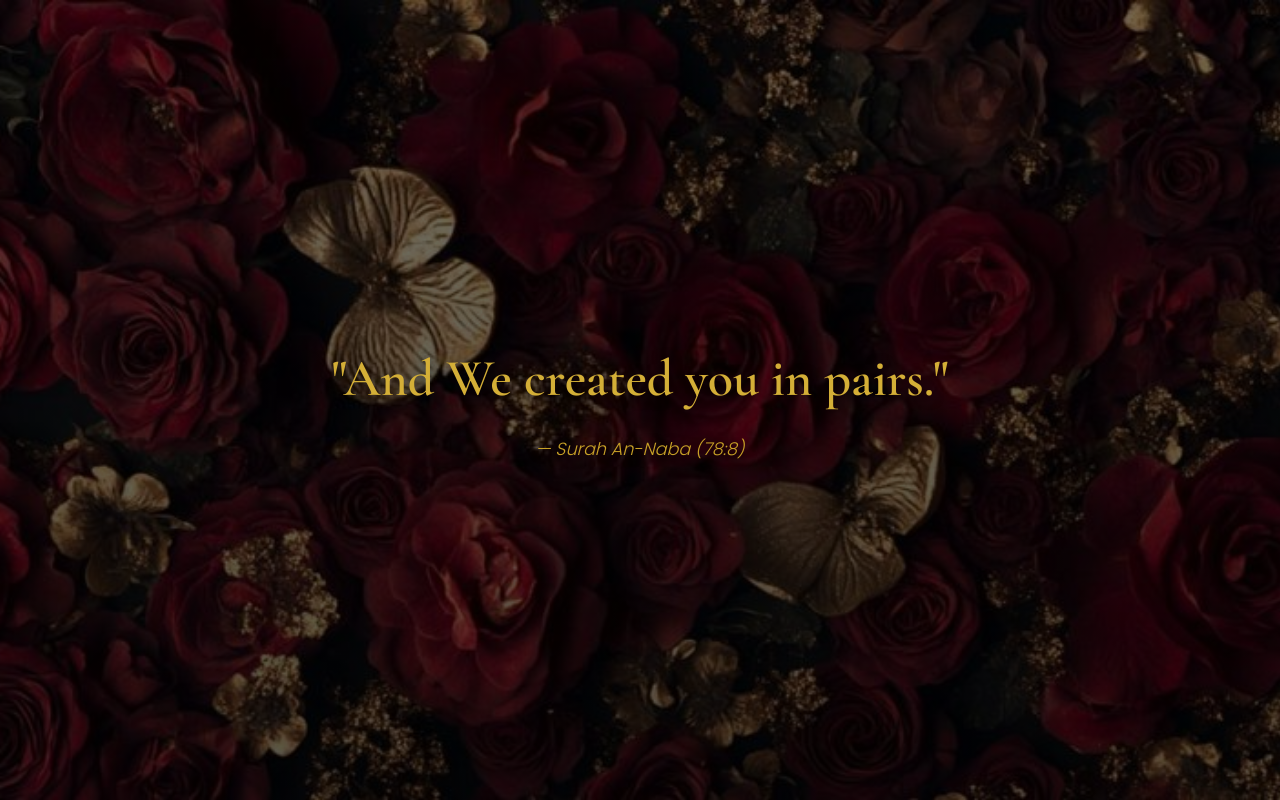
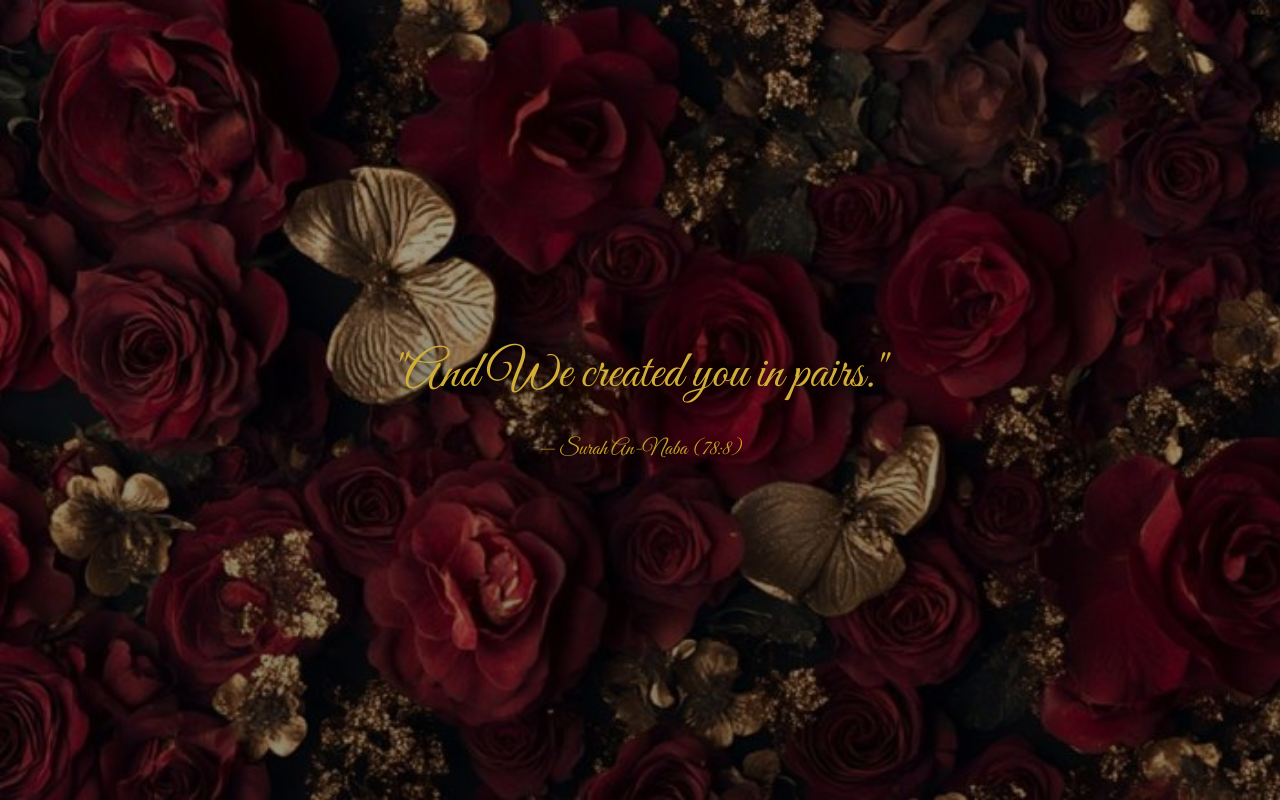
Before and after one commit to zainabimann/jaweriaandfaiq, a website: page jaweria-faiq-barat/index.html in a window 1280 px wide. Shown: the top 800 px of the page. Drawn offline with nearby package versions, Linux system fonts and the light colour scheme.

Commit message:
bg1-change

```diff
--- a/jaweria-faiq-barat/index.html
+++ b/jaweria-faiq-barat/index.html
@@ -6,7 +6,7 @@
   <title>Jaweria & Faiq — Barat Invitation</title>
   <link rel="preconnect" href="https://fonts.googleapis.com" />
   <link rel="preconnect" href="https://fonts.gstatic.com" crossorigin />
-  <link href="https://fonts.googleapis.com/css2?family=Cormorant+Garamond:ital,wght@0,400;0,500;0,600;0,700;1,400;1,500&family=Poppins:wght@300;400;500&display=swap" rel="stylesheet" />
+  <link href="https://fonts.googleapis.com/css2?family=Cormorant+Garamond:ital,wght@0,400;0,500;0,600;0,700;1,400;1,500&family=Great+Vibes&family=Poppins:wght@300;400;500&display=swap" rel="stylesheet" />
   <style>
     :root {
       --blush: #fdf6f0;
@@ -67,7 +67,7 @@
       align-items: center;
       justify-content: center;
       background:
-        linear-gradient(rgba(0, 0, 0, 0.55), rgba(0, 0, 0, 0.65)),
+        linear-gradient(rgba(0, 0, 0, 0.35), rgba(0, 0, 0, 0.45)),
         url("../assets/barat-landing-bg.png") center / cover no-repeat;
       opacity: 1;
       visibility: visible;
@@ -108,19 +108,23 @@
     }
 
     .intro-names .name {
+      font-family: "Great Vibes", cursive;
+      font-size: clamp(3rem, 10vw, 5rem);
       color: #d4af37;
       text-shadow: 0 2px 12px rgba(0, 0, 0, 0.6);
     }
 
     .intro-names .ampersand {
+      font-family: "Great Vibes", cursive;
+      font-size: clamp(2.5rem, 8vw, 4rem);
       color: #f0d878;
       text-shadow: 0 2px 12px rgba(0, 0, 0, 0.6);
     }
 
     .intro-verse-text {
-      font-family: "Cormorant Garamond", serif;
+      font-family: "Great Vibes", cursive;
       font-size: clamp(2rem, 6vw, 3.25rem);
-      font-weight: 600;
+      font-weight: 400;
       color: #d4af37;
       max-width: 680px;
       margin-bottom: 0.75rem;
@@ -128,9 +132,10 @@
     }
 
     .intro-verse-ref {
-      font-size: clamp(0.95rem, 2.5vw, 1.1rem);
+      font-family: "Great Vibes", cursive;
+      font-size: clamp(1.1rem, 3vw, 1.35rem);
       color: #c9a227;
-      font-style: italic;
+      font-style: normal;
       text-shadow: 0 2px 12px rgba(0, 0, 0, 0.6);
     }
 
```
